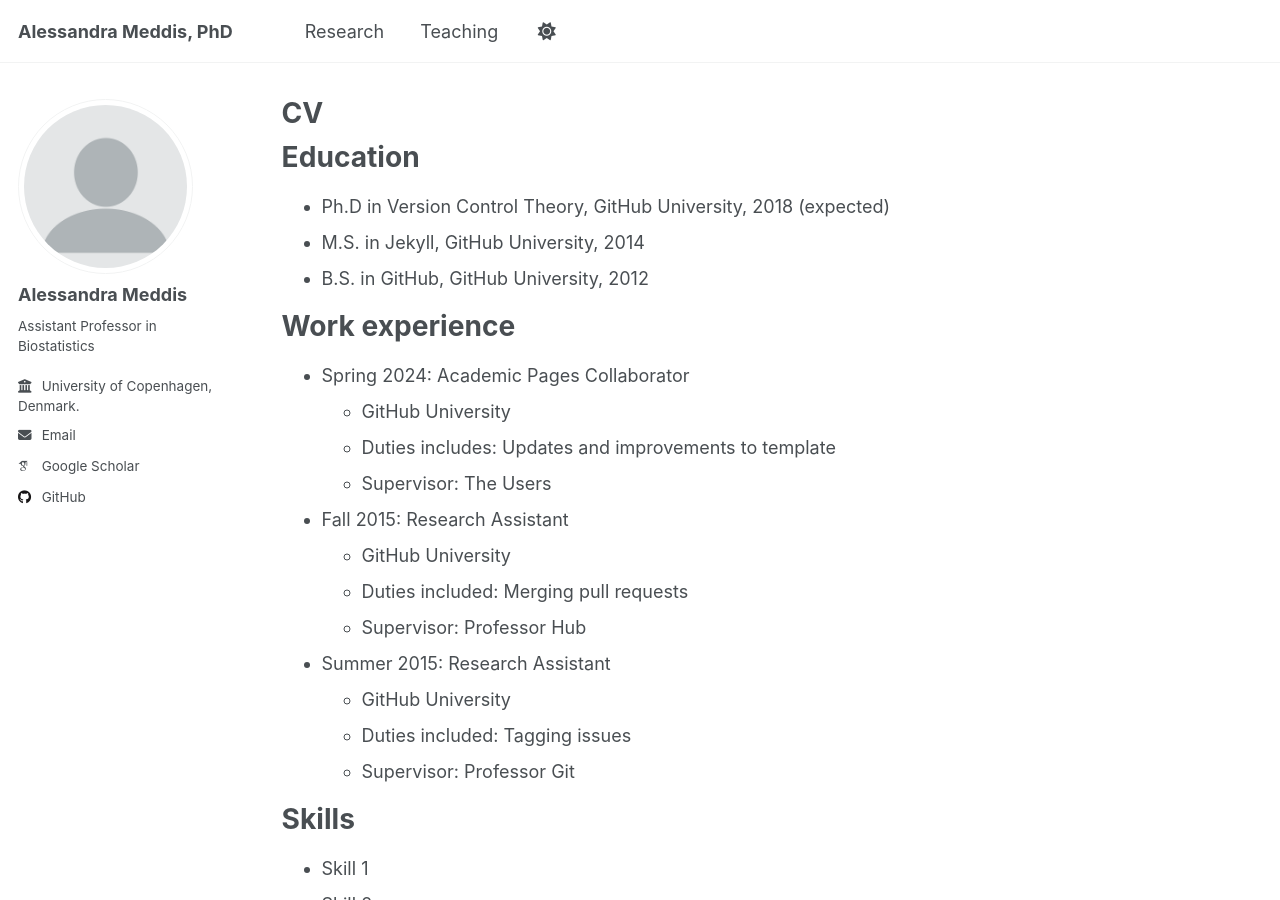
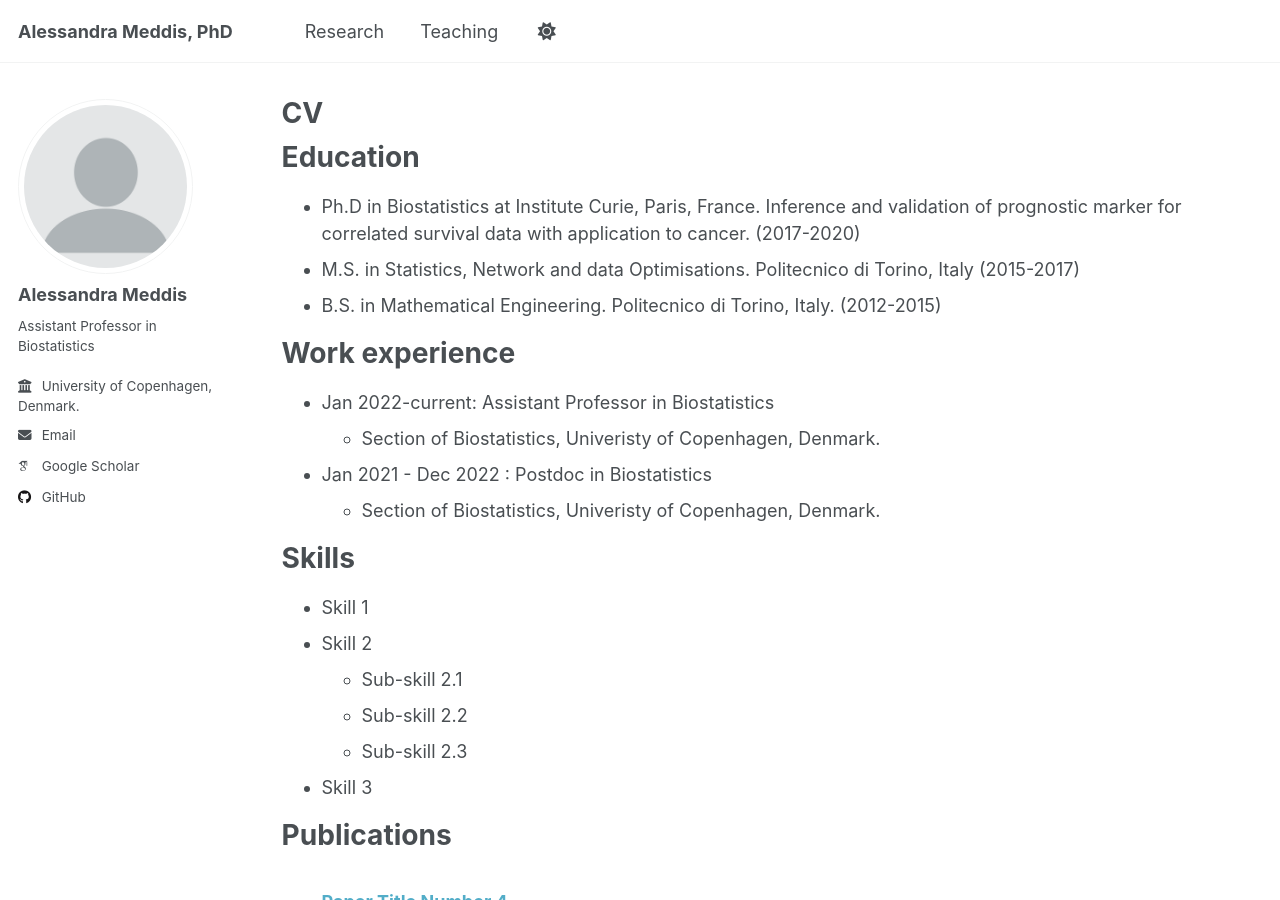
Before and after one commit to AMeddis/ameddis.github.io, a Jekyll site: the page built from _pages/cv.md, in a window 1280 px wide and 900 px high. Built offline with Jekyll 4.4.1, drawn with Linux system fonts in a browser that asks for light colours; some web fonts are replaced.

Commit message:
Update cv.md

```diff
--- a/_pages/cv.md
+++ b/_pages/cv.md
@@ -11,26 +11,19 @@ redirect_from:
 
 Education
 ======
-* Ph.D in Version Control Theory, GitHub University, 2018 (expected)
-* M.S. in Jekyll, GitHub University, 2014
-* B.S. in GitHub, GitHub University, 2012
+* Ph.D in Biostatistics at Institute Curie, Paris, France. Inference and validation of prognostic marker for correlated survival data with application to cancer. (2017-2020)
+* M.S. in Statistics, Network and data Optimisations. Politecnico di Torino, Italy (2015-2017)
+* B.S. in Mathematical Engineering. Politecnico di Torino, Italy. (2012-2015)
 
 Work experience
 ======
-* Spring 2024: Academic Pages Collaborator
-  * GitHub University
-  * Duties includes: Updates and improvements to template
-  * Supervisor: The Users
+* Jan 2022-current: Assistant Professor in Biostatistics
+  * Section of Biostatistics, Univeristy of Copenhagen, Denmark.
 
-* Fall 2015: Research Assistant
-  * GitHub University
-  * Duties included: Merging pull requests
-  * Supervisor: Professor Hub
+* Jan 2021 - Dec 2022 : Postdoc in Biostatistics
+  * Section of Biostatistics, Univeristy of Copenhagen, Denmark.
 
-* Summer 2015: Research Assistant
-  * GitHub University
-  * Duties included: Tagging issues
-  * Supervisor: Professor Git
+
 
 Skills
 ======
```
